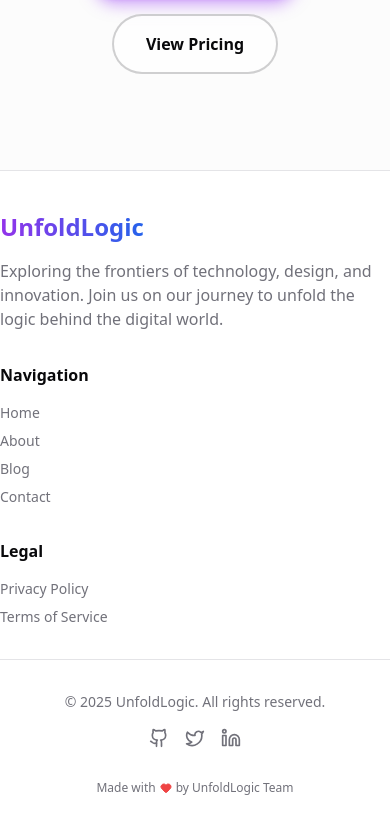
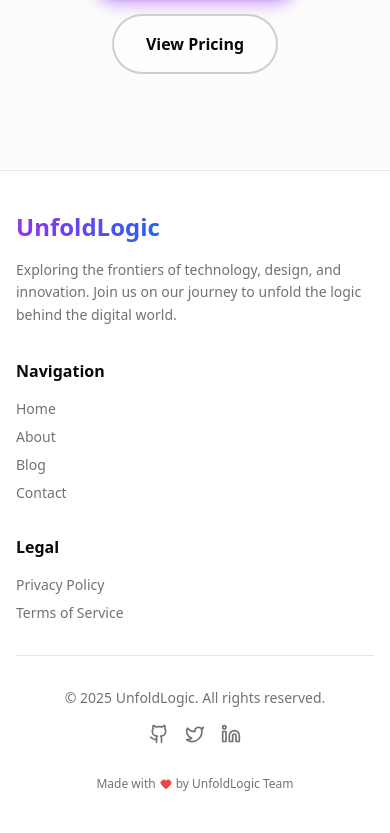
Before and after one commit to Armanimran07/unfoldlogic-blog, a Next.js app: page / in a window 390 px wide. Shown: the part 4417-5250 px from the top of the page. Built offline with nearby package versions, Linux system fonts and the light colour scheme; no server answers; the database is empty.

Commit message:
fix: improve footer mobile responsiveness

```diff
--- a/src/components/Footer.tsx
+++ b/src/components/Footer.tsx
@@ -4,7 +4,7 @@ import { Github, Twitter, Linkedin, Heart } from "lucide-react";
 export function Footer() {
     return (
         <footer className="border-t bg-background/95 backdrop-blur supports-[backdrop-filter]:bg-background/60">
-            <div className="container py-10 md:py-16">
+            <div className="container px-4 py-10 md:py-16">
                 <div className="grid grid-cols-1 md:grid-cols-4 gap-8 mb-8">
                     <div className="md:col-span-2 space-y-4">
                         <Link href="/" className="flex items-center space-x-2">
@@ -12,7 +12,7 @@ export function Footer() {
                                 UnfoldLogic
                             </span>
                         </Link>
-                        <p className="text-muted-foreground max-w-sm">
+                        <p className="text-muted-foreground text-sm md:text-base max-w-sm leading-relaxed">
                             Exploring the frontiers of technology, design, and innovation.
                             Join us on our journey to unfold the logic behind the digital world.
                         </p>
```
